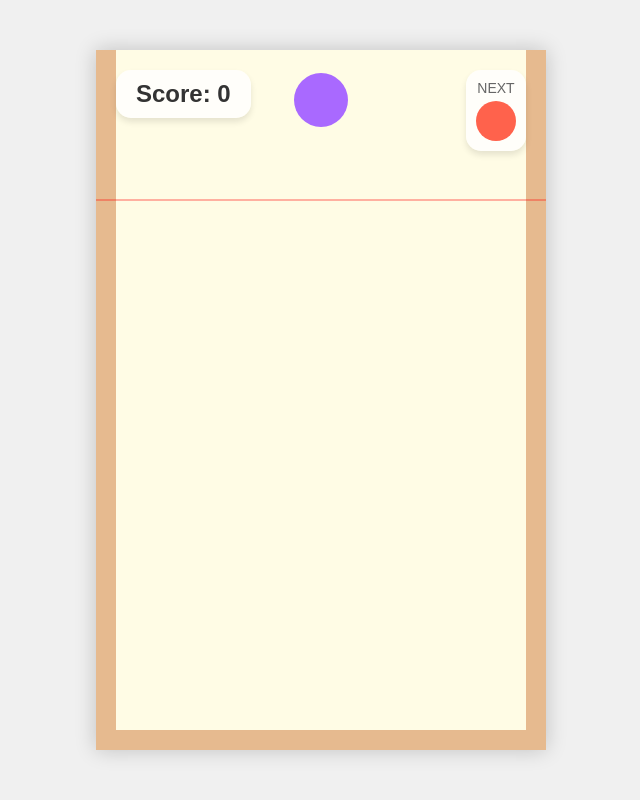
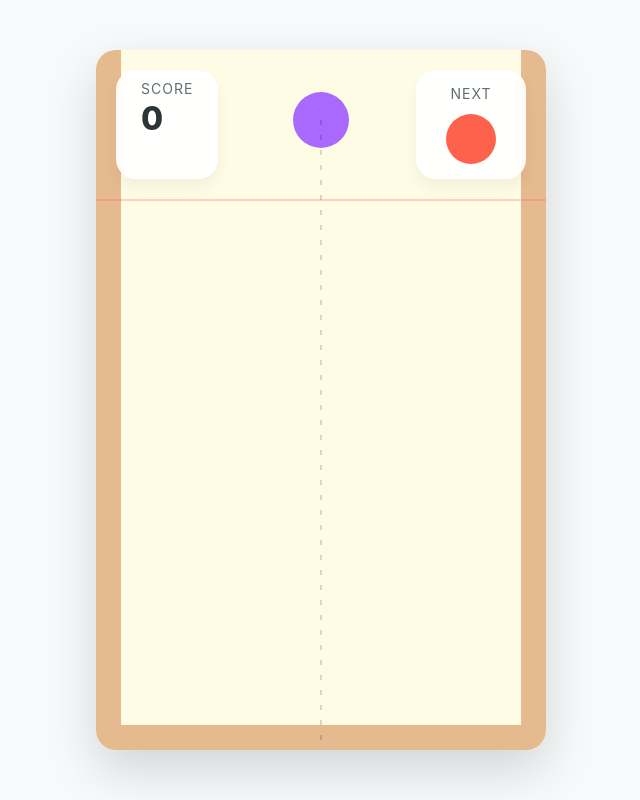
Before and after one commit to ChocoBreeze/My-suika-game, a plain HTML site: page index.html in a window 1280 px wide. Shown: the whole page, without its empty margins (319-959 px from the left). Drawn offline with nearby package versions, Linux system fonts and the light colour scheme.

Commit message:
Enhance visuals: add aim line, modern UI, and game over screen

```diff
--- a/index.html
+++ b/index.html
@@ -3,8 +3,16 @@
 <head>
     <meta charset="UTF-8">
     <meta name="viewport" content="width=device-width, initial-scale=1.0">
-    <title>수박 게임 (Suika Game)</title>
+    <title>Suika Game Evolution</title>
     <style>
+        :root {
+            --bg-color: #f8f9fa;
+            --container-bg: #fffce5;
+            --ui-bg: rgba(255, 255, 255, 0.9);
+            --accent-color: #ff6b6b;
+            --text-color: #2d3436;
+        }
+
         body {
             margin: 0;
             padding: 0;
@@ -13,58 +21,121 @@
             align-items: center;
             justify-content: center;
             height: 100vh;
-            background-color: #f0f0f0;
-            font-family: 'Arial', sans-serif;
+            background-color: var(--bg-color);
+            font-family: 'Pretendard', -apple-system, BlinkMacSystemFont, system-ui, Roboto, sans-serif;
             overflow: hidden;
             touch-action: none;
         }
 
-        #game-container {
+        #game-wrapper {
             position: relative;
-            box-shadow: 0 0 20px rgba(0,0,0,0.2);
-            background-color: #fff;
+            box-shadow: 0 20px 50px rgba(0,0,0,0.15);
+            border-radius: 20px;
+            overflow: hidden;
+            background-color: var(--container-bg);
         }
 
-        #ui-layer {
+        #ui-overlay {
             position: absolute;
-            top: 20px;
-            left: 20px;
+            top: 0;
+            left: 0;
+            width: 100%;
+            height: 100%;
             pointer-events: none;
+            z-index: 10;
         }
 
-        #score-board {
-            background-color: rgba(255, 255, 255, 0.8);
-            padding: 10px 20px;
-            border-radius: 15px;
-            font-size: 24px;
-            font-weight: bold;
-            color: #333;
-            box-shadow: 0 4px 6px rgba(0,0,0,0.1);
+        .hud-container {
+            display: flex;
+            justify-content: space-between;
+            padding: 20px;
         }
 
-        #next-fruit-container {
-            position: absolute;
-            top: 20px;
-            right: 20px;
-            background-color: rgba(255, 255, 255, 0.8);
-            padding: 10px;
-            border-radius: 15px;
+        .score-box {
+            background: var(--ui-bg);
+            padding: 10px 25px;
+            border-radius: 20px;
+            box-shadow: 0 8px 15px rgba(0,0,0,0.05);
+            backdrop-filter: blur(5px);
+        }
+
+        .score-label {
+            font-size: 14px;
+            color: #636e72;
+            text-transform: uppercase;
+            letter-spacing: 1px;
+            margin-bottom: 2px;
+        }
+
+        #score {
+            font-size: 32px;
+            font-weight: 800;
+            color: var(--text-color);
+        }
+
+        .next-box {
+            background: var(--ui-bg);
+            padding: 15px;
+            border-radius: 20px;
             display: flex;
             flex-direction: column;
             align-items: center;
-            box-shadow: 0 4px 6px rgba(0,0,0,0.1);
+            box-shadow: 0 8px 15px rgba(0,0,0,0.05);
+            backdrop-filter: blur(5px);
+            min-width: 80px;
         }
 
-        .next-label {
-            font-size: 14px;
-            margin-bottom: 5px;
-            color: #666;
+        #next-preview {
+            width: 50px;
+            height: 50px;
+            margin-top: 10px;
+            background-size: contain;
+            background-repeat: no-repeat;
+            background-position: center;
+            transition: transform 0.3s cubic-bezier(0.175, 0.885, 0.32, 1.275);
         }
 
-        #next-fruit-preview {
-            width: 40px;
-            height: 40px;
-            border-radius: 50%;
+        #game-over-screen {
+            position: absolute;
+            top: 0;
+            left: 0;
+            width: 100%;
+            height: 100%;
+            background: rgba(0, 0, 0, 0.7);
+            display: none;
+            flex-direction: column;
+            align-items: center;
+            justify-content: center;
+            color: white;
+            z-index: 100;
+            backdrop-filter: blur(8px);
+        }
+
+        #game-over-screen h2 {
+            font-size: 48px;
+            margin-bottom: 10px;
+        }
+
+        #game-over-screen p {
+            font-size: 24px;
+            margin-bottom: 30px;
+        }
+
+        .retry-btn {
+            padding: 15px 40px;
+            font-size: 20px;
+            font-weight: bold;
+            background: var(--accent-color);
+            border: none;
+            border-radius: 30px;
+            color: white;
+            cursor: pointer;
+            pointer-events: auto;
+            transition: transform 0.2s;
+        }
+
+        .retry-btn:hover {
+            transform: scale(1.05);
         }
 
         canvas {
@@ -73,17 +144,30 @@
     </style>
 </head>
 <body>
-    <div id="game-container">
-        <div id="ui-layer">
-            <div id="score-board">Score: 0</div>
+    <div id="game-wrapper">
+        <div id="ui-overlay">
+            <div class="hud-container">
+                <div class="score-box">
+                    <div class="score-label">Score</div>
+                    <div id="score">0</div>
+                </div>
+                <div class="next-box">
+                    <div class="score-label">Next</div>
+                    <div id="next-preview"></div>
+                </div>
+            </div>
         </div>
-        <div id="next-fruit-container">
-            <div class="next-label">NEXT</div>
-            <div id="next-fruit-preview"></div>
+
+        <div id="game-over-screen">
+            <h2>GAME OVER</h2>
+            <p>Final Score: <span id="final-score">0</span></p>
+            <button class="retry-btn" onclick="location.reload()">Try Again</button>
         </div>
+
+        <div id="game-container"></div>
     </div>
 
-    <!-- Matter.js CDN -->
+    <!-- Matter.js -->
     <script src="https://cdnjs.cloudflare.com/ajax/libs/matter-js/0.19.0/matter.min.js"></script>
     <script src="main.js"></script>
 </body>
--- a/main.js
+++ b/main.js
@@ -1,37 +1,46 @@
 const { Engine, Render, Runner, World, Bodies, Events, Composite, Body } = Matter;
 
-// 과일 정보 정의 (반지름, 색상, 점수)
+/**
+ * [과일 설정]
+ * 이미지가 있다면 sprite: { texture: 'url' } 형태로 추가할 수 있습니다.
+ */
 const FRUITS = [
-    { label: "cherry", radius: 15, color: "#F20306", score: 2 },
-    { label: "strawberry", radius: 20, color: "#FF624C", score: 4 },
-    { label: "grape", radius: 27, color: "#A969FF", score: 8 },
-    { label: "dekopon", radius: 33, color: "#FFA135", score: 16 },
-    { label: "persimmon", radius: 40, color: "#FF7401", score: 32 },
-    { label: "apple", radius: 50, color: "#E01010", score: 64 },
-    { label: "pear", radius: 59, color: "#FFF154", score: 128 },
-    { label: "peach", radius: 70, color: "#FFAAB1", score: 256 },
-    { label: "pineapple", radius: 82, color: "#FFE211", score: 512 },
-    { label: "melon", radius: 95, color: "#A7E051", score: 1024 },
-    { label: "watermelon", radius: 110, color: "#256214", score: 2048 },
+    { label: "cherry", radius: 15, color: "#F20306", score: 2, image: "" },
+    { label: "strawberry", radius: 22, color: "#FF624C", score: 4, image: "" },
+    { label: "grape", radius: 28, color: "#A969FF", score: 8, image: "" },
+    { label: "dekopon", radius: 35, color: "#FFA135", score: 16, image: "" },
+    { label: "persimmon", radius: 42, color: "#FF7401", score: 32, image: "" },
+    { label: "apple", radius: 52, color: "#E01010", score: 64, image: "" },
+    { label: "pear", radius: 62, color: "#FFF154", score: 128, image: "" },
+    { label: "peach", radius: 72, color: "#FFAAB1", score: 256, image: "" },
+    { label: "pineapple", radius: 85, color: "#FFE211", score: 512, image: "" },
+    { label: "melon", radius: 100, color: "#A7E051", score: 1024, image: "" },
+    { label: "watermelon", radius: 120, color: "#256214", score: 2048, image: "" },
 ];
 
 const WIDTH = 450;
 const HEIGHT = 700;
-const WALL_THICKNESS = 20;
+const WALL_THICKNESS = 25;
+const DEADLINE = 150;
 
-// 초기 상태
 let engine, render, runner, world;
 let currentFruit = null;
 let nextFruitIndex = Math.floor(Math.random() * 3);
 let isClickable = true;
 let score = 0;
+let gameOver = false;
+let mouseX = WIDTH / 2;
 
 // UI 요소
-const scoreBoard = document.getElementById("score-board");
-const nextPreview = document.getElementById("next-fruit-preview");
+const scoreEl = document.getElementById("score");
+const nextPreviewEl = document.getElementById("next-preview");
+const gameOverScreen = document.getElementById("game-over-screen");
+const finalScoreEl = document.getElementById("final-score");
 
 function init() {
-    engine = Engine.create();
+    engine = Engine.create({
+        gravity: { y: 1.5 } // 약간 더 묵직한 중력
+    });
     world = engine.world;
 
     render = Render.create({
@@ -41,7 +50,8 @@ function init() {
             width: WIDTH,
             height: HEIGHT,
             wireframes: false,
-            background: "#FFFCE5"
+            background: "transparent", // CSS 배경 사용
+            showAngleIndicator: false
         }
     });
 
@@ -49,73 +59,68 @@ function init() {
     runner = Runner.create();
     Runner.run(runner, engine);
 
-    // 바닥과 벽 생성
-    const ground = Bodies.rectangle(WIDTH / 2, HEIGHT - WALL_THICKNESS / 2, WIDTH, WALL_THICKNESS, { isStatic: true, render: { fillStyle: "#E6BA8F" } });
-    const leftWall = Bodies.rectangle(WALL_THICKNESS / 2, HEIGHT / 2, WALL_THICKNESS, HEIGHT, { isStatic: true, render: { fillStyle: "#E6BA8F" } });
-    const rightWall = Bodies.rectangle(WIDTH - WALL_THICKNESS / 2, HEIGHT / 2, WALL_THICKNESS, HEIGHT, { isStatic: true, render: { fillStyle: "#E6BA8F" } });
+    // 바닥과 벽 (모서리 둥글게 표현은 어려우므로 색상만 세련되게)
+    const wallOpts = { isStatic: true, render: { fillStyle: "#E6BA8F" }, friction: 0.1 };
+    const ground = Bodies.rectangle(WIDTH / 2, HEIGHT + 25, WIDTH, 100, wallOpts);
+    const leftWall = Bodies.rectangle(-25, HEIGHT / 2, 100, HEIGHT, wallOpts);
+    const rightWall = Bodies.rectangle(WIDTH + 25, HEIGHT / 2, 100, HEIGHT, wallOpts);
 
     World.add(world, [ground, leftWall, rightWall]);
-
-    // 게임 오버 라인 시각화
-    const topLine = Bodies.rectangle(WIDTH / 2, 150, WIDTH, 2, {
-        isStatic: true,
-        isSensor: true, // 충돌은 감지하지만 물리적 영향은 없음
-        render: { fillStyle: "#FF0000", opacity: 0.3 }
-    });
-    World.add(world, topLine);
 
     spawnFruit();
     updateNextPreview();
 
-    // 마우스/터치 이벤트
+    // 입력 핸들러
     const canvas = render.canvas;
-    canvas.addEventListener("mousemove", (e) => {
-        if (!currentFruit || !isClickable) return;
+
+    const onMove = (e) => {
+        if (gameOver || !currentFruit || !isClickable) return;
         const rect = canvas.getBoundingClientRect();
-        let x = e.clientX - rect.left;
+        const clientX = e.touches ? e.touches[0].clientX : e.clientX;
+        mouseX = clientX - rect.left;
 
-        // 범위 제한
         const radius = FRUITS[currentFruit.fruitIndex].radius;
-        x = Math.max(WALL_THICKNESS + radius, Math.min(x, WIDTH - WALL_THICKNESS - radius));
+        mouseX = Math.max(WALL_THICKNESS + radius, Math.min(mouseX, WIDTH - WALL_THICKNESS - radius));
 
-        Body.setPosition(currentFruit, { x: x, y: 50 });
-    });
+        Body.setPosition(currentFruit, { x: mouseX, y: 70 });
+    };
 
-    canvas.addEventListener("click", (e) => {
-        if (!currentFruit || !isClickable) return;
+    const onClick = () => {
+        if (gameOver || !currentFruit || !isClickable) return;
 
         isClickable = false;
         Body.setStatic(currentFruit, false);
 
         setTimeout(() => {
-            spawnFruit();
+            if (!gameOver) spawnFruit();
             isClickable = true;
-        }, 1000);
-    });
+        }, 800);
+    };
 
-    // 충돌 감지 (합성 로직)
+    canvas.addEventListener("mousemove", onMove);
+    canvas.addEventListener("touchmove", (e) => { e.preventDefault(); onMove(e); }, { passive: false });
+    canvas.addEventListener("mousedown", onClick);
+    canvas.addEventListener("touchend", onClick);
+
+    // [합성 및 파티클 효과]
     Events.on(engine, "collisionStart", (event) => {
         event.pairs.forEach((pair) => {
-            const bodyA = pair.bodyA;
-            const bodyB = pair.bodyB;
+            const { bodyA, bodyB } = pair;
 
             if (bodyA.fruitIndex !== undefined && bodyA.fruitIndex === bodyB.fruitIndex) {
                 const index = bodyA.fruitIndex;
 
-                // 마지막 단계(수박)면 둘 다 제거
                 if (index === FRUITS.length - 1) {
-                    World.remove(world, [bodyA, bodyB]);
+                    removeWithEffect(bodyA, bodyB);
                     updateScore(FRUITS[index].score * 2);
                     return;
                 }
 
-                // 두 과일의 중심점 계산
                 const midX = (bodyA.position.x + bodyB.position.x) / 2;
                 const midY = (bodyA.position.y + bodyB.position.y) / 2;
 
-                World.remove(world, [bodyA, bodyB]);
+                removeWithEffect(bodyA, bodyB);
 
-                // 다음 단계 과일 생성
                 const newFruit = createFruit(midX, midY, index + 1, false);
                 World.add(world, newFruit);
                 updateScore(FRUITS[index + 1].score);
@@ -123,61 +128,110 @@ function init() {
         });
     });
 
-    // 게임 오버 체크
+    // [커스텀 렌더링: 조준선 및 게임 오버 라인]
+    Events.on(render, "afterRender", () => {
+        const ctx = render.context;
+
+        // 1. 조준선 (Aim Line)
+        if (isClickable && currentFruit) {
+            ctx.beginPath();
+            ctx.setLineDash([5, 10]);
+            ctx.moveTo(currentFruit.position.x, currentFruit.position.y);
+            ctx.lineTo(currentFruit.position.x, HEIGHT);
+            ctx.strokeStyle = "rgba(0, 0, 0, 0.15)";
+            ctx.lineWidth = 2;
+            ctx.stroke();
+            ctx.setLineDash([]); // 대시 초기화
+        }
+
+        // 2. 게임 오버 경계선
+        ctx.beginPath();
+        ctx.moveTo(0, DEADLINE);
+        ctx.lineTo(WIDTH, DEADLINE);
+        ctx.strokeStyle = "rgba(255, 107, 107, 0.3)";
+        ctx.lineWidth = 2;
+        ctx.stroke();
+    });
+
+    // [게임 오버 로직]
     Events.on(engine, "afterUpdate", () => {
+        if (gameOver) return;
+
         Composite.allBodies(world).forEach(body => {
-            if (body.fruitIndex !== undefined && !body.isStatic && body.position.y < 150) {
-                // 과일이 생성된 직후(y=50 부근)는 제외하기 위해 y < 150과 velocity 체크
-                if (body.position.y > 60 && Math.abs(body.velocity.y) < 0.1) {
-                    alert("Game Over! Score: " + score);
-                    resetGame();
+            if (body.fruitIndex !== undefined && !body.isStatic && body.position.y < DEADLINE) {
+                // 과일이 위쪽에 머무를 때 (속도가 충분히 낮을 때)
+                if (body.position.y > 80 && Math.abs(body.velocity.y) < 0.2) {
+                    triggerGameOver();
                 }
             }
         });
     });
 }
 
-function resetGame() {
-    World.clear(world);
-    Engine.clear(engine);
-    score = 0;
-    updateScore(0);
-    init();
-}
-
 function spawnFruit() {
     const index = nextFruitIndex;
-    nextFruitIndex = Math.floor(Math.random() * 3); // 1~3단계 중 랜덤
+    nextFruitIndex = Math.floor(Math.random() * 4); // 0~3단계 중 랜덤
 
-    currentFruit = createFruit(WIDTH / 2, 50, index, true);
+    currentFruit = createFruit(mouseX, 70, index, true);
     World.add(world, currentFruit);
     updateNextPreview();
 }
 
 function createFruit(x, y, index, isStatic) {
-    const fruitCfg = FRUITS[index];
-    const fruit = Bodies.circle(x, y, fruitCfg.radius, {
+    const cfg = FRUITS[index];
+
+    const options = {
         isStatic: isStatic,
-        label: fruitCfg.label,
-        render: { fillStyle: fruitCfg.color },
-        restitution: 0.3, // 약간의 탄성
-        friction: 0.1
-    });
+        restitution: 0.4,
+        friction: 0.1,
+        render: {
+            fillStyle: cfg.color,
+        }
+    };
 
+    // 이미지 파일이 정의되어 있다면 sprite 적용
+    if (cfg.image) {
+        options.render.sprite = {
+            texture: cfg.image,
+            xScale: (cfg.radius * 2) / 100, // 원본 이미지가 100px 기준일 때
+            yScale: (cfg.radius * 2) / 100
+        };
+    }
+
+    const fruit = Bodies.circle(x, y, cfg.radius, options);
     fruit.fruitIndex = index;
     return fruit;
 }
 
+function removeWithEffect(bodyA, bodyB) {
+    // 실제 파티클 시스템을 구현하려면 복잡하므로, 단순 제거 전 스케일 애니메이션 효과 등을 고려할 수 있음
+    // 여기선 즉시 제거만 수행 (Matter.js 기본)
+    World.remove(world, [bodyA, bodyB]);
+}
+
 function updateNextPreview() {
     const nextCfg = FRUITS[nextFruitIndex];
-    nextPreview.style.backgroundColor = nextCfg.color;
-    nextPreview.style.width = `${nextCfg.radius * 2}px`;
-    nextPreview.style.height = `${nextCfg.radius * 2}px`;
+    if (nextCfg.image) {
+        nextPreviewEl.style.backgroundImage = `url(${nextCfg.image})`;
+        nextPreviewEl.style.backgroundColor = "transparent";
+    } else {
+        nextPreviewEl.style.backgroundImage = "none";
+        nextPreviewEl.style.backgroundColor = nextCfg.color;
+        nextPreviewEl.style.borderRadius = "50%";
+    }
+    nextPreviewEl.style.transform = "scale(1.2)";
+    setTimeout(() => { nextPreviewEl.style.transform = "scale(1)"; }, 100);
 }
 
 function updateScore(points) {
     score += points;
-    scoreBoard.innerText = `Score: ${score}`;
+    scoreEl.innerText = score;
+}
+
+function triggerGameOver() {
+    gameOver = true;
+    finalScoreEl.innerText = score;
+    gameOverScreen.style.display = "flex";
 }
 
 init();
```
